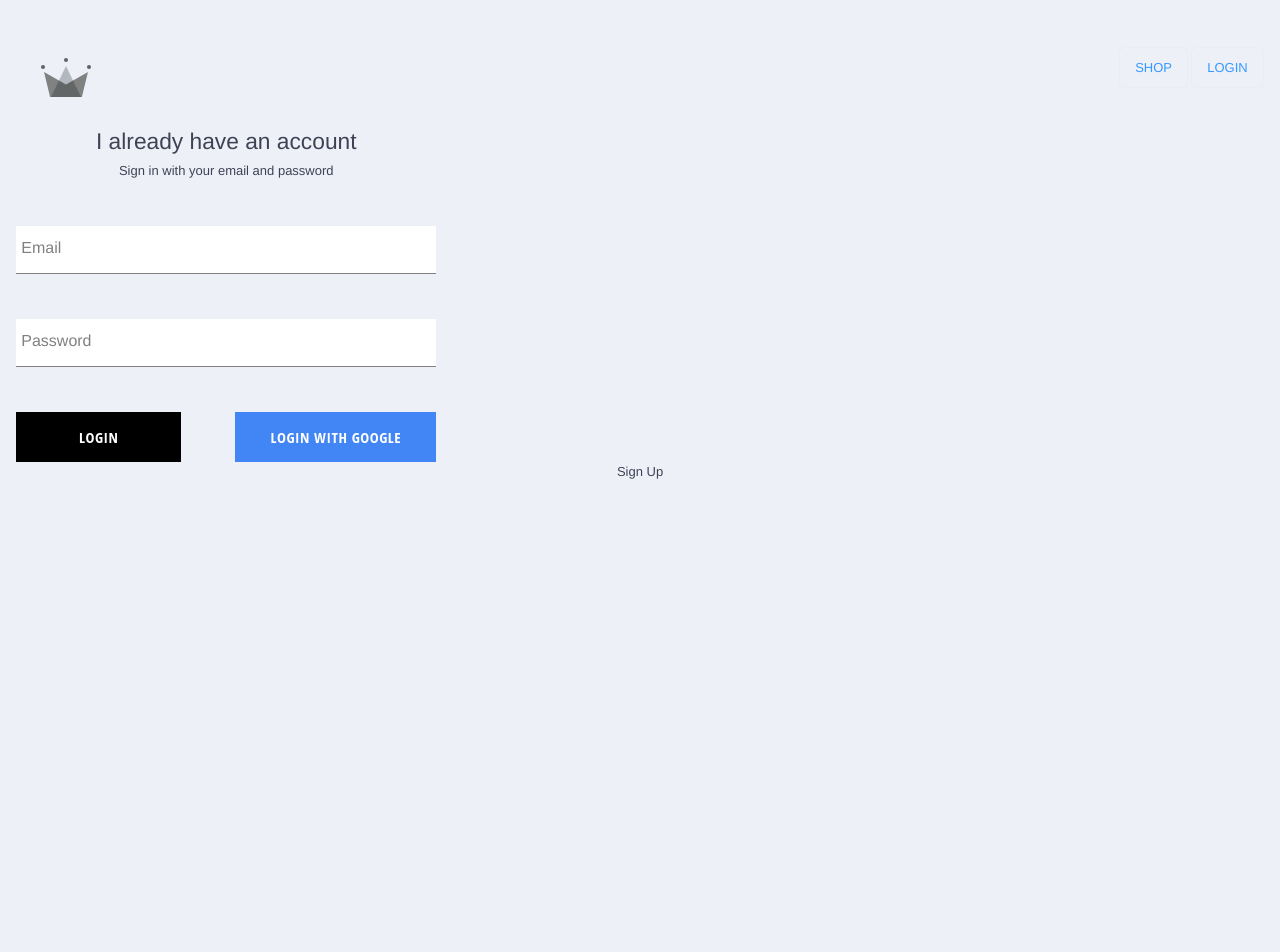
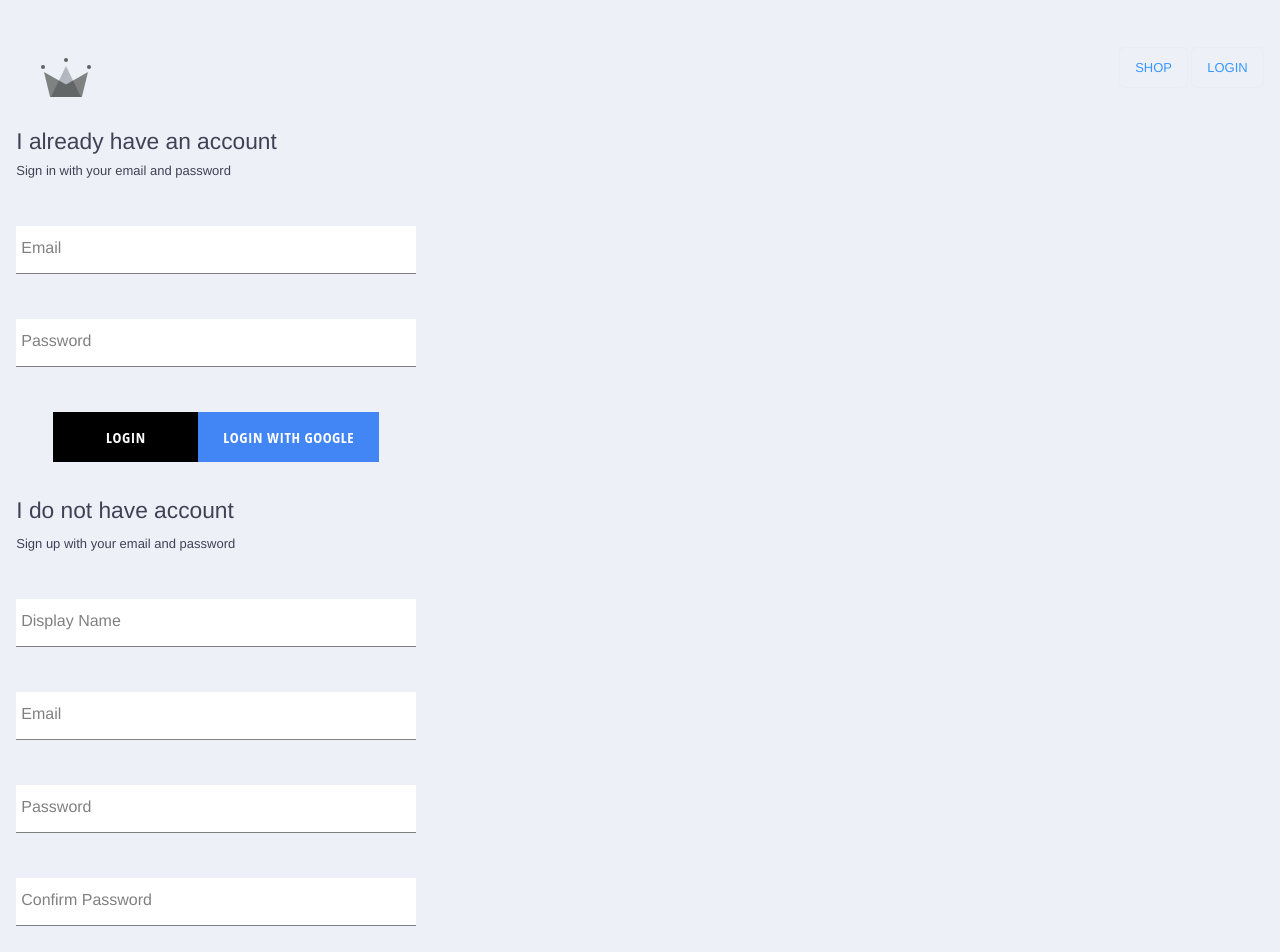
Before and after one commit to adewale2018/e-shop, a React (Create React App) app: page /signin in a window 1280 px wide. Shown: the top 952 px of the page. Before the commit the page ends 800 px from the top, so only its background shows below. Built offline with nearby package versions, Linux system fonts and the light colour scheme; no server answers.

Commit message:
ft: implement storing authenticated user in firestore database

```diff
--- a/src/App.js
+++ b/src/App.js
@@ -3,7 +3,7 @@
 import Homepage from "./pages/homepage/Homepage";
 import ShopPage from "./pages/shop/ShopPage";
 import Header from "./components/header/Header";
-import { auth } from "./firebase/firebase.utils";
+import { auth, createUserProfileDocument } from "./firebase/firebase.utils";
 import SigninAndSignup from "./pages/sign-in-and-sign-up/SigninAndSignup";
 
 class App extends Component {
@@ -16,9 +16,18 @@
   unsubscribeFromAuth = null;
 
   componentDidMount() {
-    this.unsubscribeFromAuth = auth.onAuthStateChanged((user) => {
-      this.setState({ currentUser: user });
-      console.log("USER>>>", user);
+    this.unsubscribeFromAuth = auth.onAuthStateChanged(async (userAuth) => {
+      if (userAuth) {
+        const userRef = await createUserProfileDocument(userAuth);
+        userRef.onSnapshot((snapShot) => {
+          this.setState({
+            id: snapShot.id,
+            ...snapShot.data(),
+          });
+        });
+      } else {
+        this.setState({ currentUser: userAuth });
+      }
     });
   }
   componentWillUnmount() {
--- a/src/components/custom-button/CustomButton.scss
+++ b/src/components/custom-button/CustomButton.scss
@@ -1,10 +1,10 @@
 .custom-button {
-    min-width: 165px;
+    min-width: 145px;
     width: auto;
     height: 50px;
     letter-spacing: 0.5px;
     line-height: 50px;
-    padding: 0 35px 0 35px;
+    padding: 0 25px 0 25px;
     font-size: 15px;
     background-color: black;
     color: white;
--- a/src/components/sign-in/SignIn.js
+++ b/src/components/sign-in/SignIn.js
@@ -50,7 +50,7 @@
             label="Password"
             required
           />
-          <div className="buttons">
+          <div className="buttons text-center">
             <CustomButton type="submit"> Login</CustomButton>
             <CustomButton onClick={signInWithGoogle} isGoogleSignIn>
               {" "}
--- a/src/components/sign-in/SignIn.scss
+++ b/src/components/sign-in/SignIn.scss
@@ -1,12 +1,15 @@
 .signin {
-    width: 420px;
+    width: 400px;
     display: flex;
     flex-direction: column;
     .title {
-        margin: 10px;
+        margin: 10px 0;
     }
     .buttons {
         display: flex;
-        justify-content: space-between;
+        justify-content: center;
+        flex-wrap: wrap;
+        align-items: center;
+        margin-bottom: 25px;
     }
 }
--- a/src/components/sign-up/SignUp.js
+++ b/src/components/sign-up/SignUp.js
@@ -1,13 +1,94 @@
-import './SignUp.scss';
-import React, { Component } from 'react';
+import "./SignUp.scss";
+import React, { Component } from "react";
+import { auth, createUserProfileDocument } from "../../firebase/firebase.utils";
+import FormInput from "../form-input/FormInput";
+import CustomButton from "../custom-button/CustomButton";
 
 class SignUp extends Component {
+  constructor(props) {
+    super(props);
+
+    this.state = {
+      displayName: "",
+      email: "",
+      password: "",
+      confirmPassword: "",
+    };
+  }
+  handleChange = (e) => {
+    const { name, value } = e.target;
+    this.setState({
+      [name]: value,
+    });
+  };
+
+  handleSubmit = async (e) => {
+    e.preventDefault();
+    const { displayName, email, password, confirmPassword } = this.state;
+    if (password !== confirmPassword) {
+      alert("Password and confirm password do not match!");
+      return;
+    }
+    try {
+      const { user } = await auth.createUserWithEmailAndPassword(
+        email,
+        password
+      );
+      await createUserProfileDocument(user, { displayName });
+    } catch (error) {
+      alert(error.message);
+    }
+    this.setState({
+      displayName: "",
+      email: "",
+      password: "",
+      confirmPassword: "",
+    });
+  };
+
   render() {
-    return(
-      <div>
-        Sign Up
+    const { displayName, email, password, confirmPassword } = this.state;
+    return (
+      <div className="sign-up">
+        <h2 className="title">I do not have account</h2>
+        <span>Sign up with your email and password</span>
+        <form className="sign-up-form" onSubmit={this.handleSubmit}>
+          <FormInput
+            type="text"
+            name="displayName"
+            value={displayName}
+            onChange={this.handleChange}
+            label="Display Name"
+            required
+          />
+          <FormInput
+            type="email"
+            name="email"
+            value={email}
+            onChange={this.handleChange}
+            label="Email"
+            required
+          />
+          <FormInput
+            type="password"
+            name="password"
+            value={password}
+            onChange={this.handleChange}
+            label="Password"
+            required
+          />
+          <FormInput
+            type="password"
+            name="confirmPassword"
+            value={confirmPassword}
+            onChange={this.handleChange}
+            label="Confirm Password"
+            required
+          />
+          <CustomButton type="submit">SIGN UP</CustomButton>
+        </form>
       </div>
-    )
+    );
   }
 }
 
--- a/src/components/sign-up/SignUp.scss
+++ b/src/components/sign-up/SignUp.scss
@@ -0,0 +1,8 @@
+.sign-up {
+    display: flex;
+    flex-direction: column;
+    width: 400px;
+    .title {
+        margin: 10px 0;
+    }
+}
--- a/src/firebase/firebase.utils.js
+++ b/src/firebase/firebase.utils.js
@@ -2,16 +2,50 @@
 import "firebase/firestore";
 import "firebase/auth";
 
+// const config = {
+//   apiKey: process.env.REACT_APP_API_KEY,
+//   authDomain: process.env.REACT_APP_AUTH_DOMAIN,
+//   projectId: process.env.REACT_APP_PROJECT_ID,
+//   storageBucket: process.env.REACT_APP_STORAGE_BUCKET,
+//   messagingSenderId: process.env.REACT_APP_MESSAGING_SENDER_ID,
+//   appId: process.env.REACT_APP_APP_ID,
+//   measurementId: process.env.REACT_APP_MEASUREMENT_ID,
+// };
+
+
 const config = {
-  apiKey: process.env.REACT_APP_API_KEY,
-  authDomain: process.env.REACT_APP_AUTH_DOMAIN,
-  projectId: process.env.REACT_APP_PROJECT_ID,
-  storageBucket: process.env.REACT_APP_STORAGE_BUCKET,
-  messagingSenderId: process.env.REACT_APP_MESSAGING_SENDER_ID,
-  appId: process.env.REACT_APP_APP_ID,
-  measurementId: process.env.REACT_APP_MEASUREMENT_ID,
+  apiKey: "AIzaSyDqx7Nc_paQtq28BgHGZJya2dfo9Kg1CPg",
+  authDomain: "wale-commerce.firebaseapp.com",
+  projectId: "wale-commerce",
+  storageBucket: "wale-commerce.appspot.com",
+  messagingSenderId: "36950731448",
+  appId: "1:36950731448:web:a8240357dab40e7c21a24d",
+  measurementId: "G-BM0LGZ0SXY"
+}
+
+export const createUserProfileDocument = async (userAuth, additionalData) => {
+  if (!userAuth) return;
+  const userRef = firestore.doc(`users/${userAuth.uid}`);
+
+  const snapShot = await userRef.get();
+
+  if (!snapShot.exists) {
+    const { displayName, email } = userAuth;
+    const createdAt = new Date();
+
+    try {
+      await userRef.set({
+        displayName,
+        email,
+        createdAt,
+        ...additionalData,
+      });
+    } catch (error) {
+      console.log("Error creating user", error.message);
+    }
+  }
+  return userRef;
 };
-
 
 firebase.initializeApp(config);
 
--- a/src/pages/sign-in-and-sign-up/SigninAndSignup.js
+++ b/src/pages/sign-in-and-sign-up/SigninAndSignup.js
@@ -4,7 +4,7 @@
 
 function SigninAndSignup(){
   return(
-    <div className='text-center'>
+    <div className=''>
       <SignIn />
       <SignUp />
     </div>
--- a/src/pages/sign-in-and-sign-up/SigninAndSignup.scss
+++ b/src/pages/sign-in-and-sign-up/SigninAndSignup.scss
@@ -0,0 +1,6 @@
+.sign-in-and-sign-up {
+    width: 850px;
+    display: flex;
+    justify-content: space-between;
+    margin: 30px auto;
+}
```
